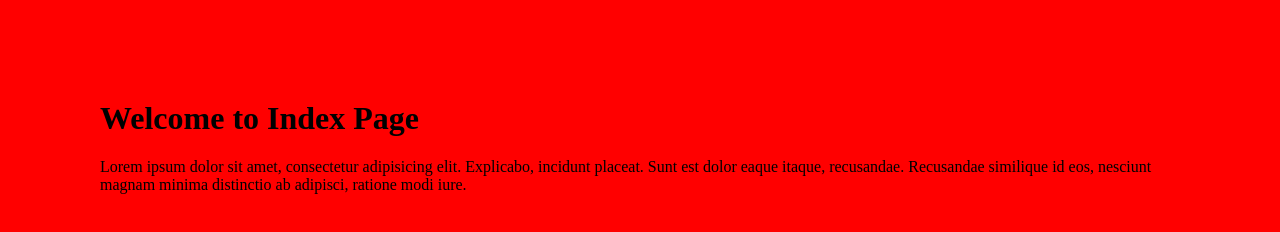
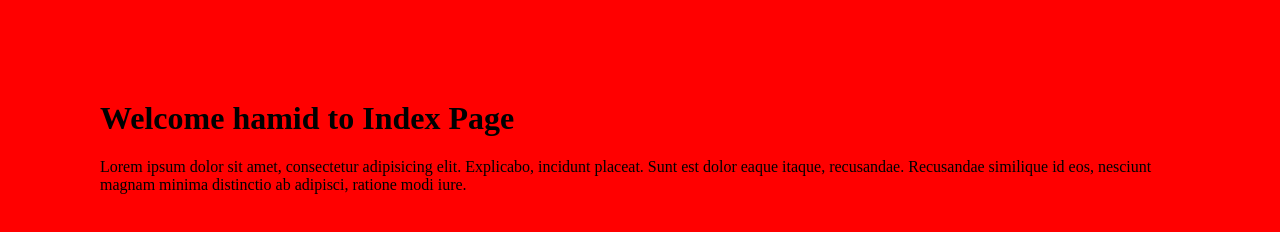
Before and after one commit to hamidnaderi/prj1, a plain HTML site: page index.html in a window 1280 px wide. Drawn offline with Linux system fonts and the light colour scheme.

Commit message:
add hamid to h1

```diff
--- a/index.html
+++ b/index.html
@@ -6,7 +6,7 @@
     <link rel="stylesheet" href="css/style.css">
   </head>
   <body>
-    <h1>Welcome to Index Page</h1>
+    <h1>Welcome hamid to Index Page</h1>
 
     <p>Lorem ipsum dolor sit amet, consectetur adipisicing elit. Explicabo, incidunt placeat. Sunt est dolor eaque itaque, recusandae. Recusandae similique id eos, nesciunt magnam minima distinctio ab adipisci, ratione modi iure.</p>
     <script src="js/main.js"></script>
```
